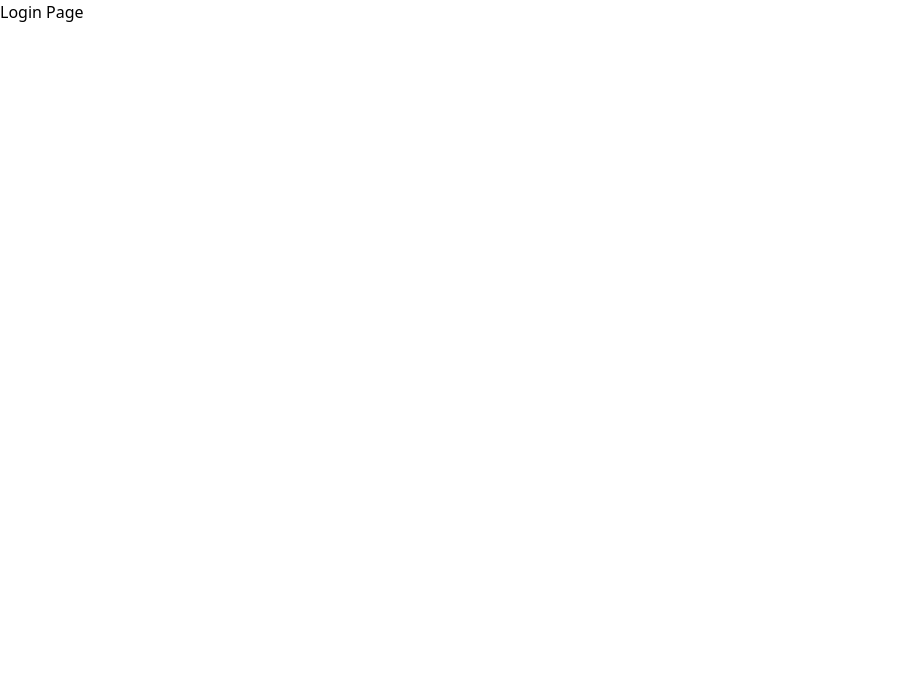
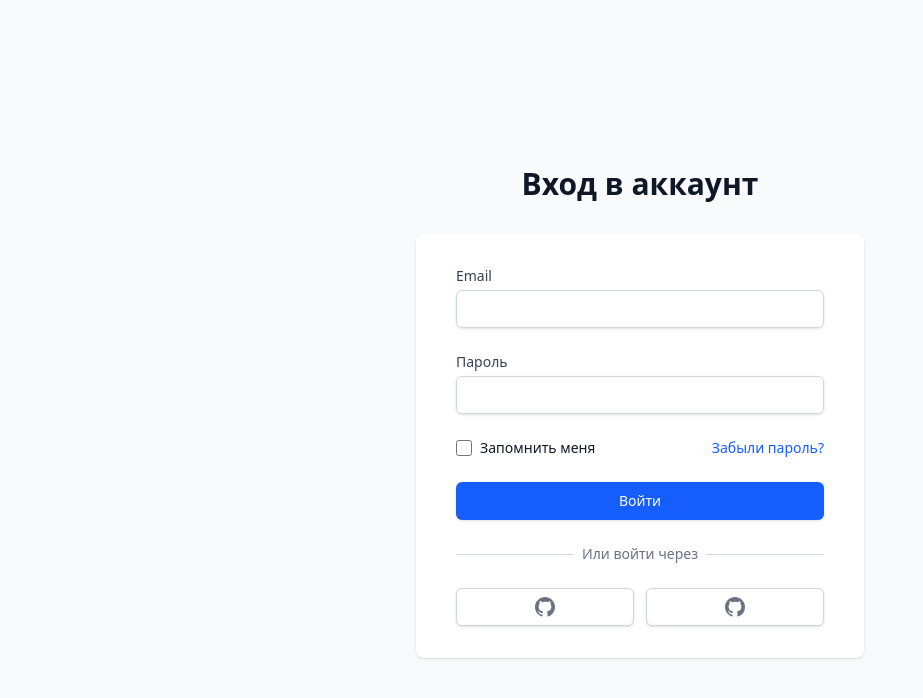
Before and after one commit to DimaChekashov/python-journey, a Next.js app in the folder frontend/: page /auth/login in a window 1280 px wide. Shown: the top 698 px of the page, without its empty margins (0-923 px from the left). Built offline with nearby package versions, Linux system fonts and the light colour scheme.

Commit message:
add Login Page

```diff
--- a/frontend/src/pages/login/ui/LoginPage.tsx
+++ b/frontend/src/pages/login/ui/LoginPage.tsx
@@ -6,8 +6,145 @@ export default function Login() {
       <Head>
         <title>Login</title>
       </Head>
-      <div>
-        <h1>Login Page</h1>
+
+      <div className="min-h-screen bg-gray-50 flex flex-col justify-center py-12 sm:px-6 lg:px-8">
+        <div className="sm:mx-auto sm:w-full sm:max-w-md">
+          <h2 className="mt-6 text-center text-3xl font-extrabold text-gray-900">
+            Вход в аккаунт
+          </h2>
+        </div>
+
+        <div className="mt-8 sm:mx-auto sm:w-full sm:max-w-md">
+          <div className="bg-white py-8 px-4 shadow sm:rounded-lg sm:px-10">
+            <form className="space-y-6">
+              <div>
+                <label
+                  htmlFor="email"
+                  className="block text-sm font-medium text-gray-700"
+                >
+                  Email
+                </label>
+                <div className="mt-1">
+                  <input
+                    id="email"
+                    name="email"
+                    type="email"
+                    autoComplete="email"
+                    required
+                    className="appearance-none block w-full px-3 py-2 border border-gray-300 rounded-md shadow-sm placeholder-gray-400 focus:outline-none focus:ring-blue-500 focus:border-blue-500 sm:text-sm"
+                  />
+                </div>
+              </div>
+
+              <div>
+                <label
+                  htmlFor="password"
+                  className="block text-sm font-medium text-gray-700"
+                >
+                  Пароль
+                </label>
+                <div className="mt-1">
+                  <input
+                    id="password"
+                    name="password"
+                    type="password"
+                    autoComplete="current-password"
+                    required
+                    className="appearance-none block w-full px-3 py-2 border border-gray-300 rounded-md shadow-sm placeholder-gray-400 focus:outline-none focus:ring-blue-500 focus:border-blue-500 sm:text-sm"
+                  />
+                </div>
+              </div>
+
+              <div className="flex items-center justify-between">
+                <div className="flex items-center">
+                  <input
+                    id="remember-me"
+                    name="remember-me"
+                    type="checkbox"
+                    className="h-4 w-4 text-blue-600 focus:ring-blue-500 border-gray-300 rounded"
+                  />
+                  <label
+                    htmlFor="remember-me"
+                    className="ml-2 block text-sm text-gray-900"
+                  >
+                    Запомнить меня
+                  </label>
+                </div>
+
+                <div className="text-sm">
+                  <a
+                    href="#"
+                    className="font-medium text-blue-600 hover:text-blue-500"
+                  >
+                    Забыли пароль?
+                  </a>
+                </div>
+              </div>
+
+              <div>
+                <button
+                  type="submit"
+                  className="w-full flex justify-center py-2 px-4 border border-transparent rounded-md shadow-sm text-sm font-medium text-white bg-blue-600 hover:bg-blue-700 focus:outline-none focus:ring-2 focus:ring-offset-2 focus:ring-blue-500"
+                >
+                  Войти
+                </button>
+              </div>
+            </form>
+
+            <div className="mt-6">
+              <div className="relative">
+                <div className="absolute inset-0 flex items-center">
+                  <div className="w-full border-t border-gray-300" />
+                </div>
+                <div className="relative flex justify-center text-sm">
+                  <span className="px-2 bg-white text-gray-500">
+                    Или войти через
+                  </span>
+                </div>
+              </div>
+
+              <div className="mt-6 grid grid-cols-2 gap-3">
+                <div>
+                  <a
+                    href="#"
+                    className="w-full inline-flex justify-center py-2 px-4 border border-gray-300 rounded-md shadow-sm bg-white text-sm font-medium text-gray-500 hover:bg-gray-50"
+                  >
+                    <span className="sr-only">Войти через Google</span>
+                    <svg
+                      className="w-5 h-5"
+                      fill="currentColor"
+                      viewBox="0 0 20 20"
+                      aria-hidden="true"
+                    >
+                      <path d="M10 0C4.477 0 0 4.477 0 10c0 4.42 2.865 8.166 6.839 9.489.5.092.682-.217.682-.482 0-.237-.008-.866-.013-1.7-2.782.603-3.369-1.34-3.369-1.34-.454-1.156-1.11-1.462-1.11-1.462-.908-.62.069-.608.069-.608 1.003.07 1.531 1.03 1.531 1.03.892 1.529 2.341 1.087 2.91.832.092-.647.35-1.088.636-1.338-2.22-.253-4.555-1.11-4.555-4.943 0-1.091.39-1.984 1.029-2.683-.103-.253-.446-1.27.098-2.647 0 0 .84-.269 2.75 1.025A9.564 9.564 0 0110 4.844c.85.004 1.705.114 2.504.336 1.909-1.294 2.747-1.025 2.747-1.025.546 1.377.203 2.394.1 2.647.64.699 1.028 1.592 1.028 2.683 0 3.842-2.339 4.687-4.566 4.933.359.309.678.919.678 1.852 0 1.336-.012 2.415-.012 2.743 0 .267.18.578.688.48C17.14 18.163 20 14.418 20 10c0-5.523-4.477-10-10-10z" />
+                    </svg>
+                  </a>
+                </div>
+
+                <div>
+                  <a
+                    href="#"
+                    className="w-full inline-flex justify-center py-2 px-4 border border-gray-300 rounded-md shadow-sm bg-white text-sm font-medium text-gray-500 hover:bg-gray-50"
+                  >
+                    <span className="sr-only">Войти через GitHub</span>
+                    <svg
+                      className="w-5 h-5"
+                      fill="currentColor"
+                      viewBox="0 0 20 20"
+                      aria-hidden="true"
+                    >
+                      <path
+                        fillRule="evenodd"
+                        d="M10 0C4.477 0 0 4.484 0 10.017c0 4.425 2.865 8.18 6.839 9.504.5.092.682-.217.682-.483 0-.237-.008-.868-.013-1.703-2.782.605-3.369-1.343-3.369-1.343-.454-1.158-1.11-1.466-1.11-1.466-.908-.62.069-.608.069-.608 1.003.07 1.531 1.032 1.531 1.032.892 1.53 2.341 1.088 2.91.832.092-.647.35-1.088.636-1.338-2.22-.253-4.555-1.113-4.555-4.951 0-1.093.39-1.988 1.029-2.688-.103-.253-.446-1.272.098-2.65 0 0 .84-.27 2.75 1.026A9.564 9.564 0 0110 4.844c.85.004 1.705.115 2.504.337 1.909-1.296 2.747-1.027 2.747-1.027.546 1.379.203 2.398.1 2.651.64.7 1.028 1.595 1.028 2.688 0 3.848-2.339 4.695-4.566 4.942.359.31.678.921.678 1.856 0 1.338-.012 2.419-.012 2.747 0 .268.18.58.688.482A10.019 10.019 0 0020 10.017C20 4.484 15.522 0 10 0z"
+                        clipRule="evenodd"
+                      />
+                    </svg>
+                  </a>
+                </div>
+              </div>
+            </div>
+          </div>
+        </div>
       </div>
     </>
   );
```
